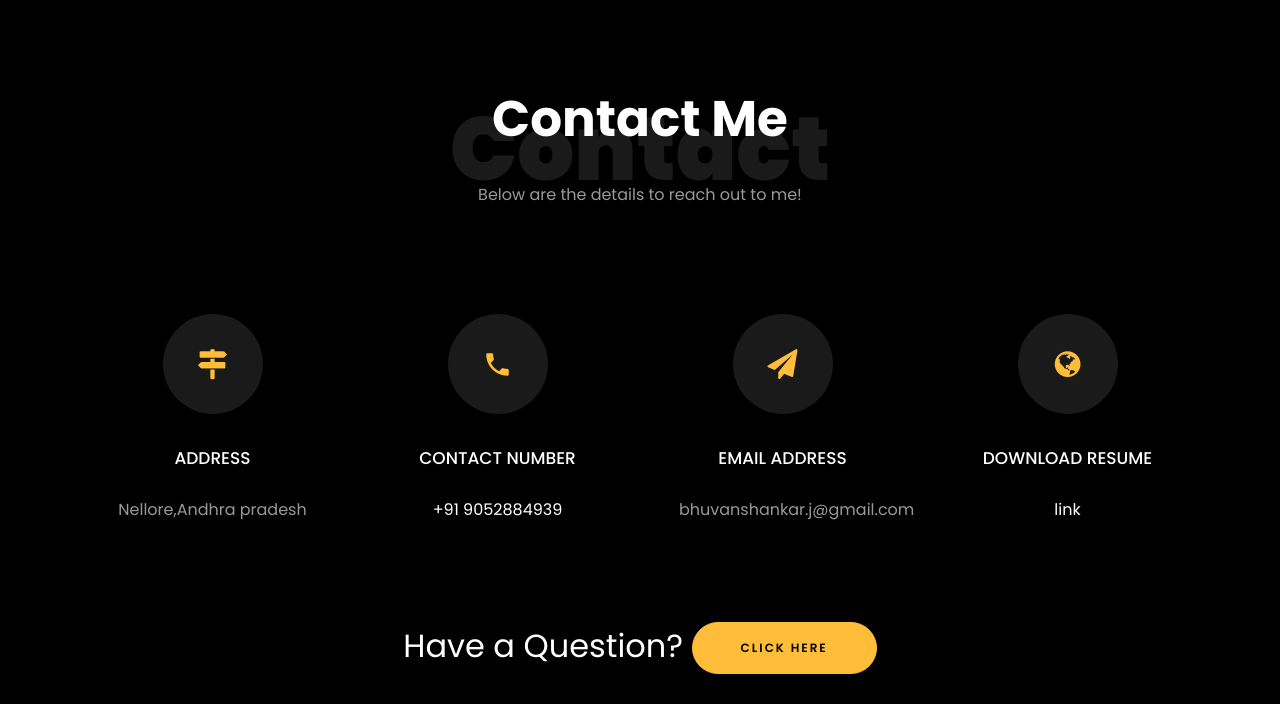
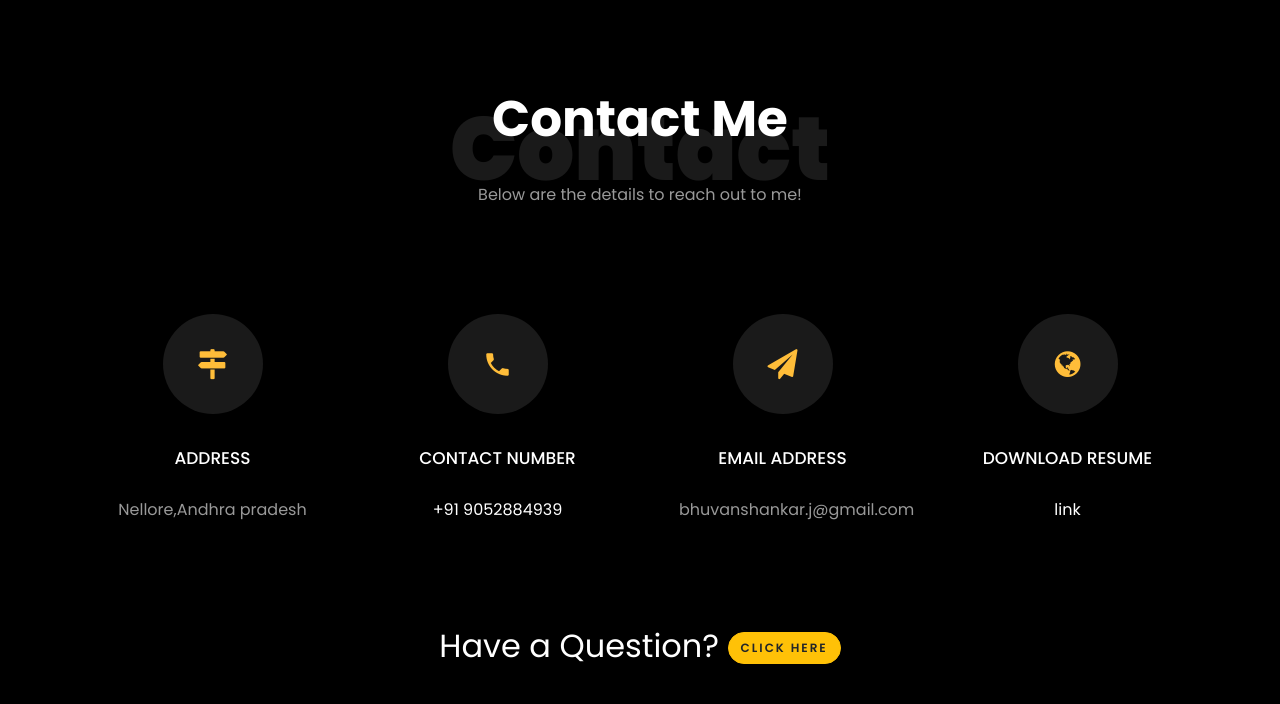
Before and after one commit to Bhuvan-Jakkala/portfolio, a plain HTML site: page index.html in a window 1280 px wide. Shown: the part 4684-5388 px from the top of the page. Drawn offline with Linux system fonts and the light colour scheme; files whose address does not match are found by name.

Commit message:
Update index.html

```diff
--- a/index.html
+++ b/index.html
@@ -581,7 +581,7 @@
 			<div class="row justify-content-center">
 				<div class="col-md-7 ftco-animate text-center">
 					<h2>Have a <span>Question?</span>
-					  <a href="mailto:bhuvanshankar.j@gmail.com" class="btn btn-primary py-3 px-5">Click Here</a>
+					 <a href="mailto:bhuvanshankar.j@gmail.com" class="btn btn-warning text-uppercase">Click Here</a>
 					</h2>
 				  </div>
 
```
